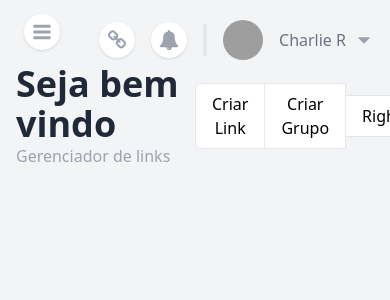
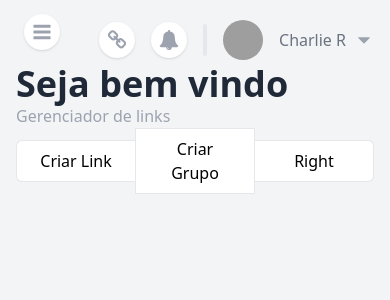
Before and after one commit to albertinodev/d30, a Next.js app: page /app/links in a window 390 px wide. Shown: the top 300 px of the page. Built offline with nearby package versions, Linux system fonts and the light colour scheme; grey boxes are pictures that could not be loaded.

Commit message:
Update links.tsx

```diff
--- a/src/pages/app/links.tsx
+++ b/src/pages/app/links.tsx
@@ -7,7 +7,7 @@
   return (
     <>
       <Seo title="Links" />
-      <div className="grid grid-cols-2 md:grid-cols-2">
+      <div className="grid grid-cols-1 md:grid-cols-2">
         <div>
           <Heading1>Seja bem vindo</Heading1>
           <Heading2>Gerenciador de links</Heading2>
```
